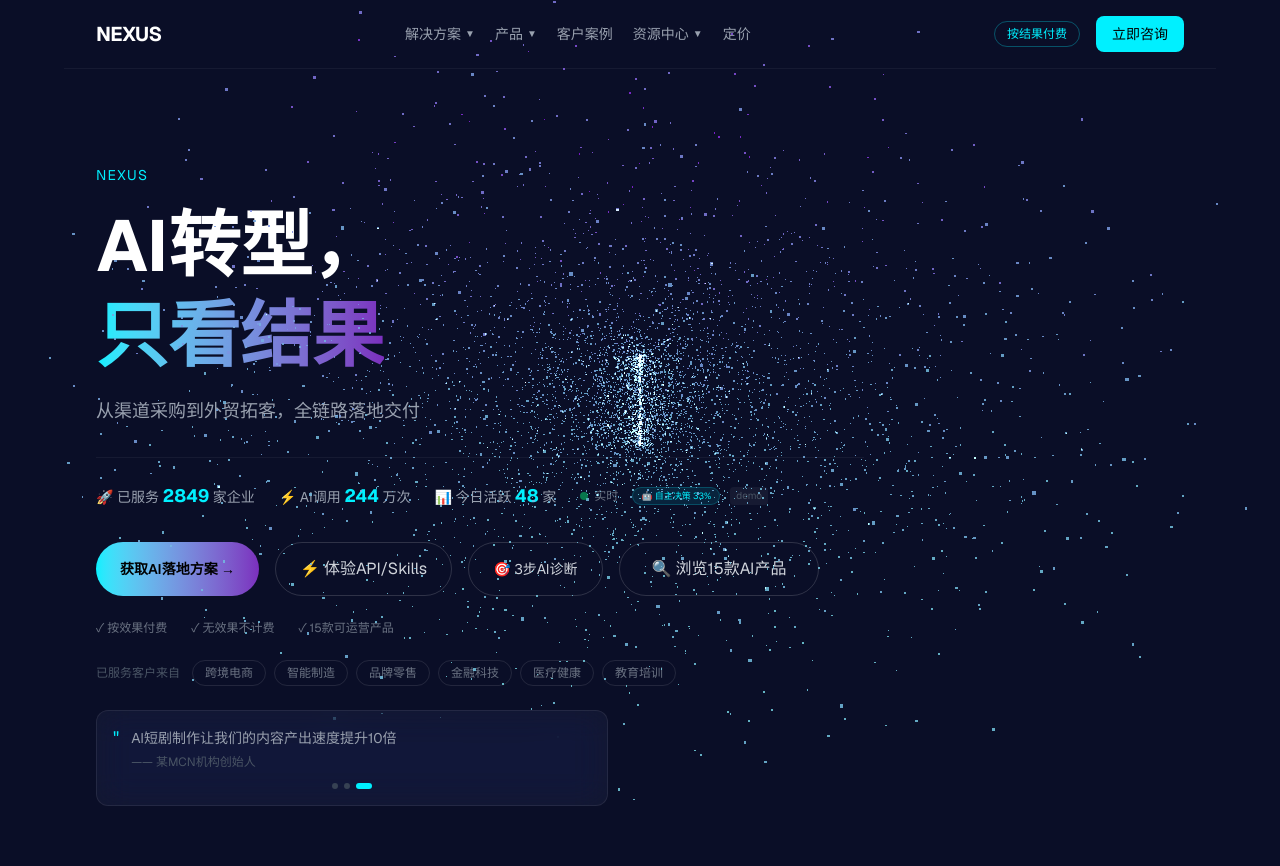
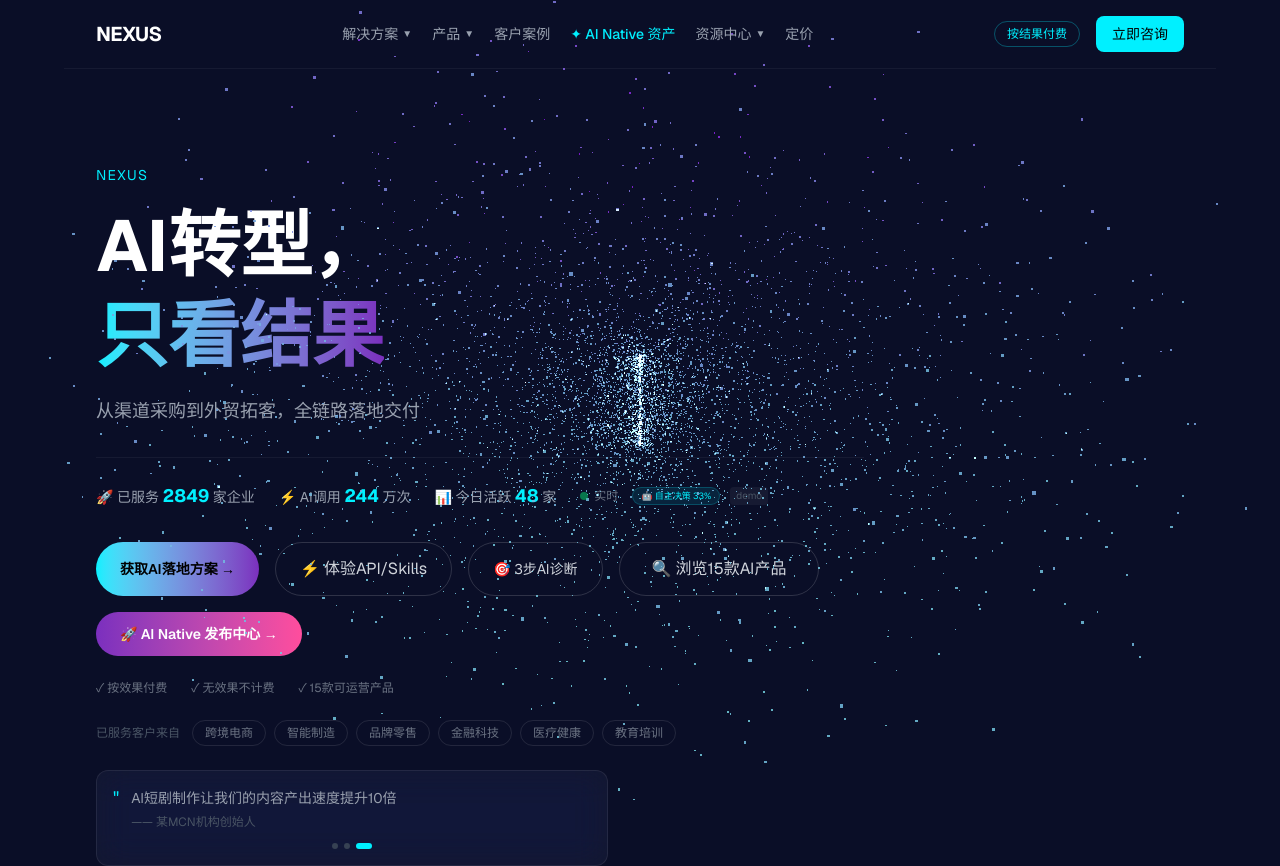
Before and after one commit to WangM-A3/umbrella-website, a Next.js app in the folder brand-site/: page / in a window 1280 px wide. Shown: the top 866 px of the page. Built offline with nearby package versions, Linux system fonts and the light colour scheme.

Commit message:
add AI Native assets entry to main nav + hero CTA (/ai-native/)

```diff
--- a/brand-site/src/app/page.tsx
+++ b/brand-site/src/app/page.tsx
@@ -306,6 +306,7 @@ const ParticleBackground = dynamic(() => import("@/components/ParticleBackground
           </div>
 
           <a href="/cases" className="hover:text-white transition-colors">客户案例</a>
+          <a href="/ai-native/" className="hover:text-[#00f0ff] transition-colors text-[#00f0ff] font-medium">✦ AI Native 资产</a>
 
           {/* Resources Dropdown */}
           <div className="relative">
@@ -374,6 +375,9 @@ const ParticleBackground = dynamic(() => import("@/components/ParticleBackground
             </a>
             <a href="/products" className="px-8 py-3.5 border border-white/15 rounded-full hover:bg-white/5 transition text-gray-300 flex items-center gap-2 cursor-pointer">
               🔍 浏览15款AI产品
+            </a>
+            <a href="/ai-native/" className="px-6 py-3 bg-gradient-to-r from-[#7b2fbe] to-[#ff4d9d] text-white font-semibold rounded-full hover:shadow-xl hover:shadow-[#ff4d9d]/20 transition-all flex items-center gap-2 text-sm cursor-pointer">
+              🚀 AI Native 发布中心 →
             </a>
           </div>
 
```
